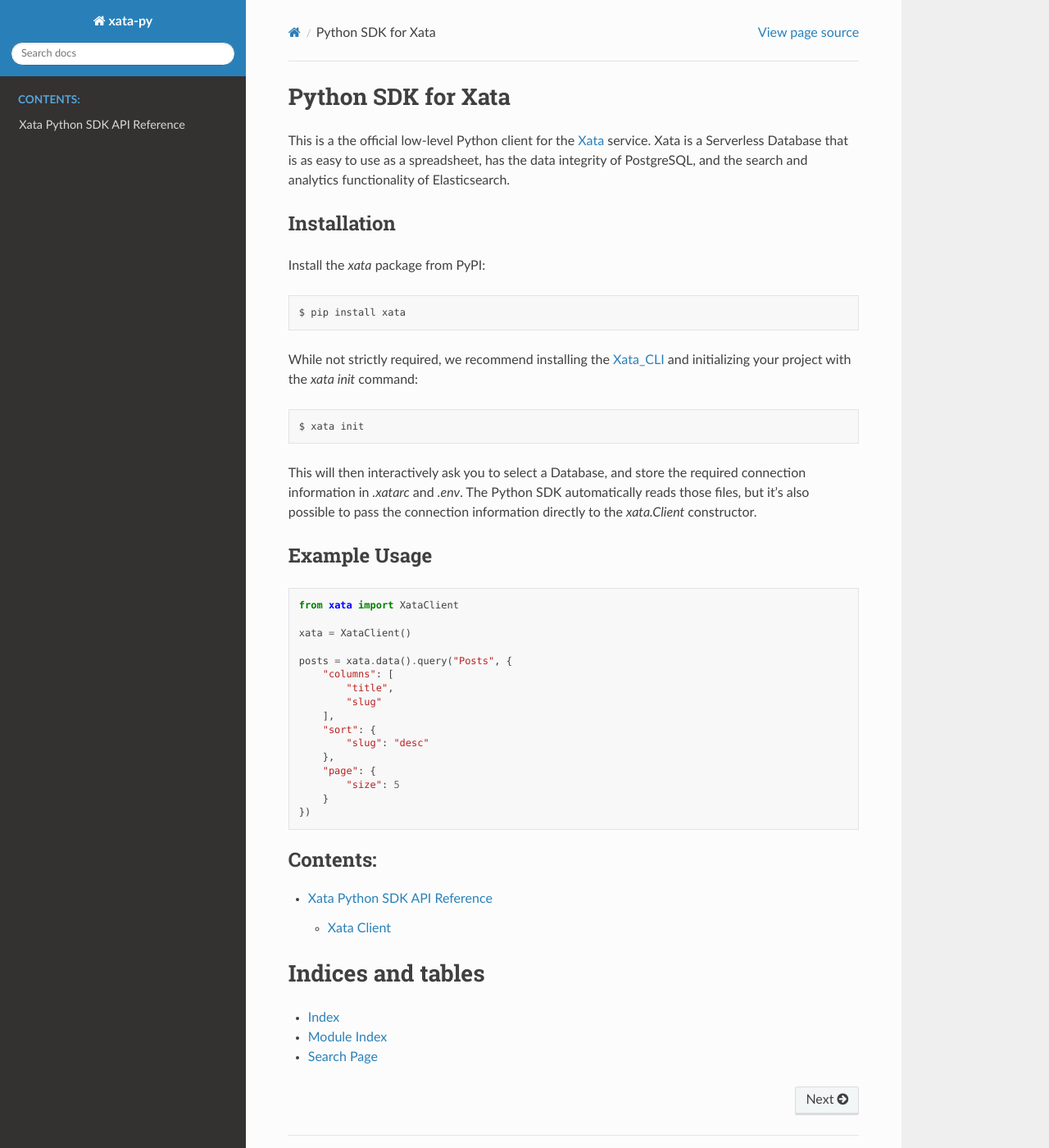
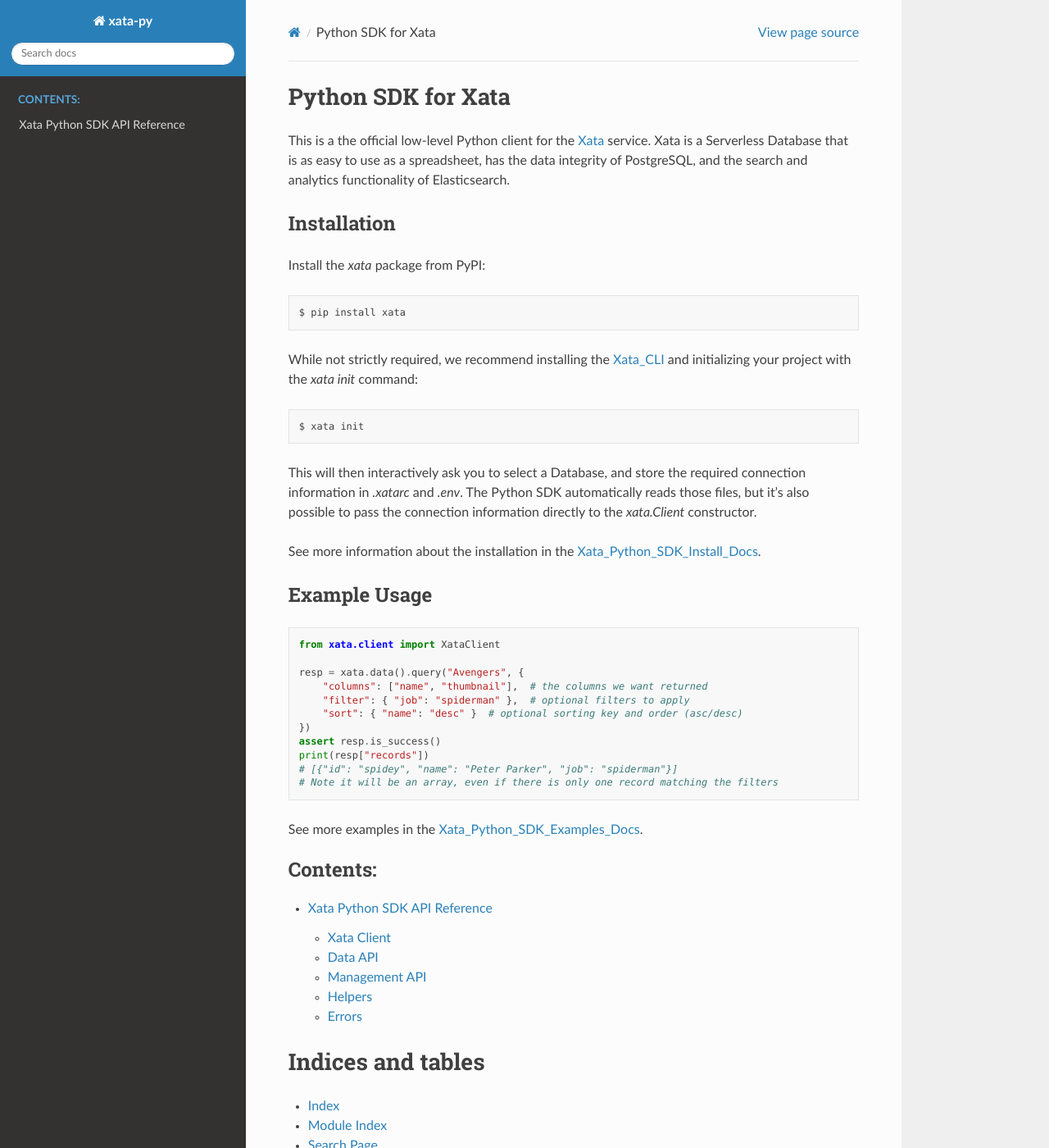
Before and after one commit to xataio/xata-py, a Sphinx documentation site: the page built from docs/index.rst, in a window 1280 px wide and 1400 px high. Shown: the whole window at 82% size. Built offline with Sphinx 7.4.7 and the Read the Docs theme 2.0.0, drawn with Linux system fonts in a browser that asks for light colours.

Commit message:
Updating the read-the-docs generated docs

```diff
--- a/docs/index.rst
+++ b/docs/index.rst
@@ -33,26 +33,25 @@ connection information in `.xatarc` and `.env`. The Python SDK automatically rea
 files, but it's also possible to pass the connection information directly to the
 `xata.Client` constructor.
 
+See more information about the installation in the Xata_Python_SDK_Install_Docs_.
+
 Example Usage
 -------------
 .. code-block:: python
 
-    from xata import XataClient
+    from xata.client import XataClient
 
-    xata = XataClient()
+    resp = xata.data().query("Avengers", {
+        "columns": ["name", "thumbnail"],  # the columns we want returned
+        "filter": { "job": "spiderman" },  # optional filters to apply
+        "sort": { "name": "desc" }  # optional sorting key and order (asc/desc)
+    })
+    assert resp.is_success()
+    print(resp["records"])
+    # [{"id": "spidey", "name": "Peter Parker", "job": "spiderman"}]
+    # Note it will be an array, even if there is only one record matching the filters
 
-    posts = xata.data().query("Posts", {
-        "columns": [
-            "title",
-            "slug"
-        ],
-        "sort": {
-            "slug": "desc"
-        },
-        "page": {
-            "size": 5
-        }
-    })
+See more examples in the Xata_Python_SDK_Examples_Docs_.
 
 .. toctree::
    :maxdepth: 3
@@ -71,3 +70,5 @@ Indices and tables
 
 .. _Xata: https://xata.io
 .. _Xata_CLI: https://xata.io/docs/getting-started/cli
+.. _Xata_Python_SDK_Install_Docs: https://xata.io/docs/python-sdk/overview
+.. _Xata_Python_SDK_Examples_Docs: https://xata.io/docs/python-sdk/examples
```
Also changed, not shown: docs/api.rst (+65 -3 lines).
